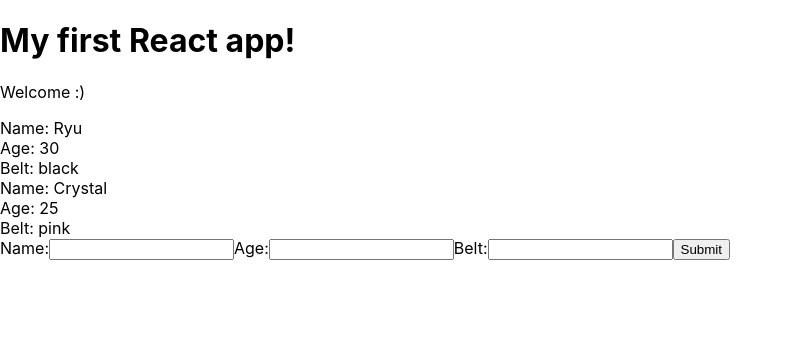
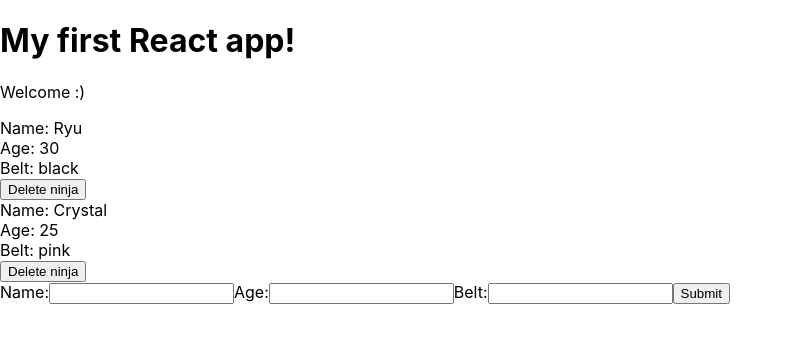
Before and after one commit to dyanagi/tutorial_react, a React (Create React App) app in the folder myapp/: page / in a window 1280 px wide. Shown: the top 342 px of the page, without its empty margins (0-793 px from the left). Built offline with nearby package versions, Linux system fonts and the light colour scheme.

Commit message:
Tutorial 19: Deleting Data

```diff
--- a/myapp/src/App.js
+++ b/myapp/src/App.js
@@ -13,10 +13,12 @@ class App extends Component {
   }
 
   addNinja = (ninja) => {
-    // console.log(ninja)
+    console.log('addNinja called with: ', ninja)
+
     ninja.id = Math.random();
+    console.log('ninja.id generated: ', ninja.id)
 
-    // ... is a spread operator, which spreads objects inside the ninjas, and add the new ninja at the end
+    // `...` is a spread operator, which spreads objects inside the ninjas, and add the new ninja at the end
     let ninjas = [...this.state.ninjas, ninja]
 
     this.setState(({
@@ -27,12 +29,26 @@ class App extends Component {
     // // this.ninjas.push(ninja)
   }
 
+  deleteNinja = (id) => {
+    // id: passed from a child component
+    console.log('deleteNinja called with: ', id)
+
+    // `filter`: a non-destructive method
+    let ninjas = this.state.ninjas.filter(ninja => {
+      return ninja.id !== id // select all except the one with the `id`
+    })
+
+    this.setState({
+      ninjas: ninjas // Set the new array
+    })
+  }
+
   render() {
     return (
       <div className="App">
         <h1>My first React app!</h1>
         <p>Welcome :)</p>
-        <Ninjas ninjas={ this.state.ninjas }/>
+        <Ninjas deleteNinja={ this.deleteNinja } ninjas={ this.state.ninjas }/>
         <AddNinja addNinja={ this.addNinja }/>
       </div>
     );
--- a/myapp/src/Ninjas.js
+++ b/myapp/src/Ninjas.js
@@ -8,6 +8,16 @@ const Ninjas = ({ ninjas, deleteNinja }) => {
         <div>Name: { ninja.name }</div>
         <div>Age: { ninja.age }</div>
         <div>Belt: { ninja.belt }</div>
+
+        {/* This implementation will invoke this function - but we just want to pass the reference */}
+        {/*<button onClick={ deleteNinja(ninja.id) }>Delete ninja</button>*/}
+
+        {/* By this implementation, we can't pass the ninja.id to delete */}
+        {/*<button onClick={ deleteNinja }>Delete ninja</button>*/}
+
+        {/* Use an arrow/anonymous function + { } then, it will be only fired on click  */}
+        <button onClick={ () => { deleteNinja(ninja.id )} }>Delete ninja</button>
+
       </div>
     ) : null;
   })
```
Also changed, not shown: 1 other file (tests, documents, lock files or other folders).
